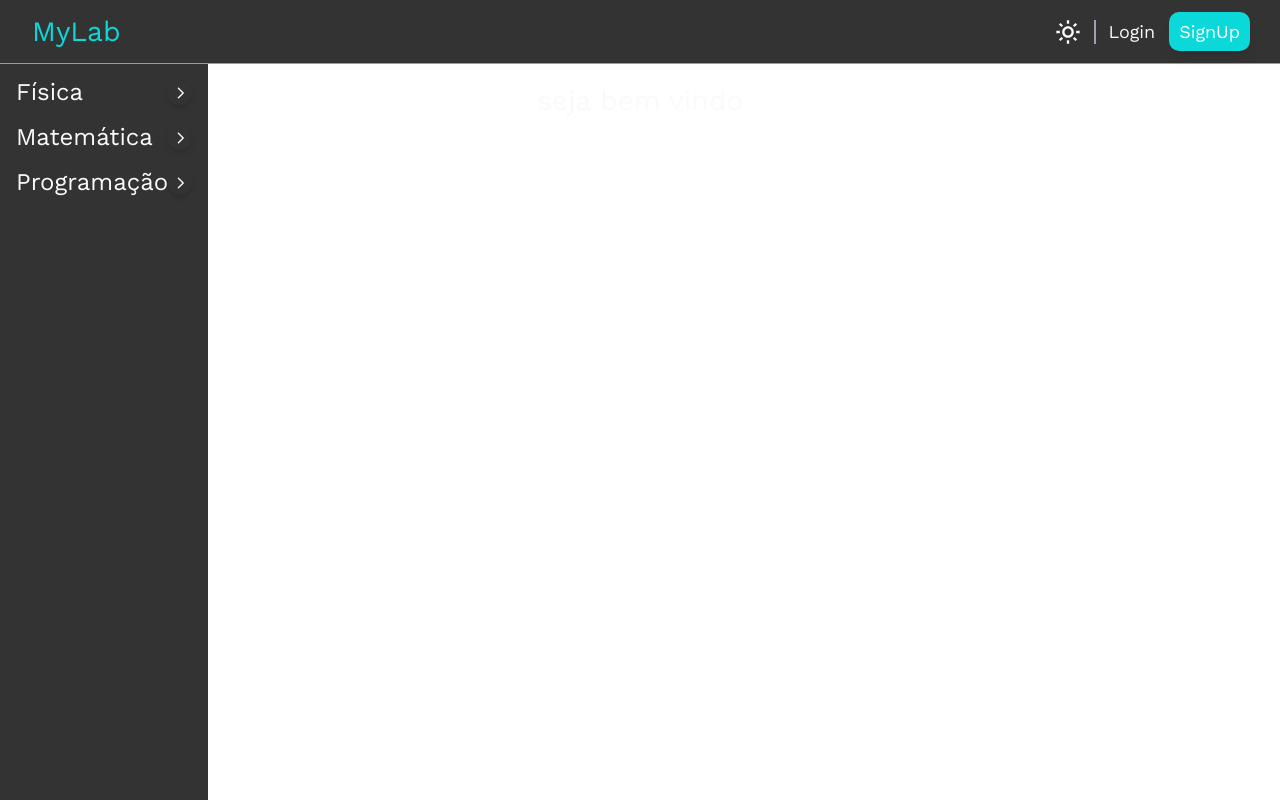
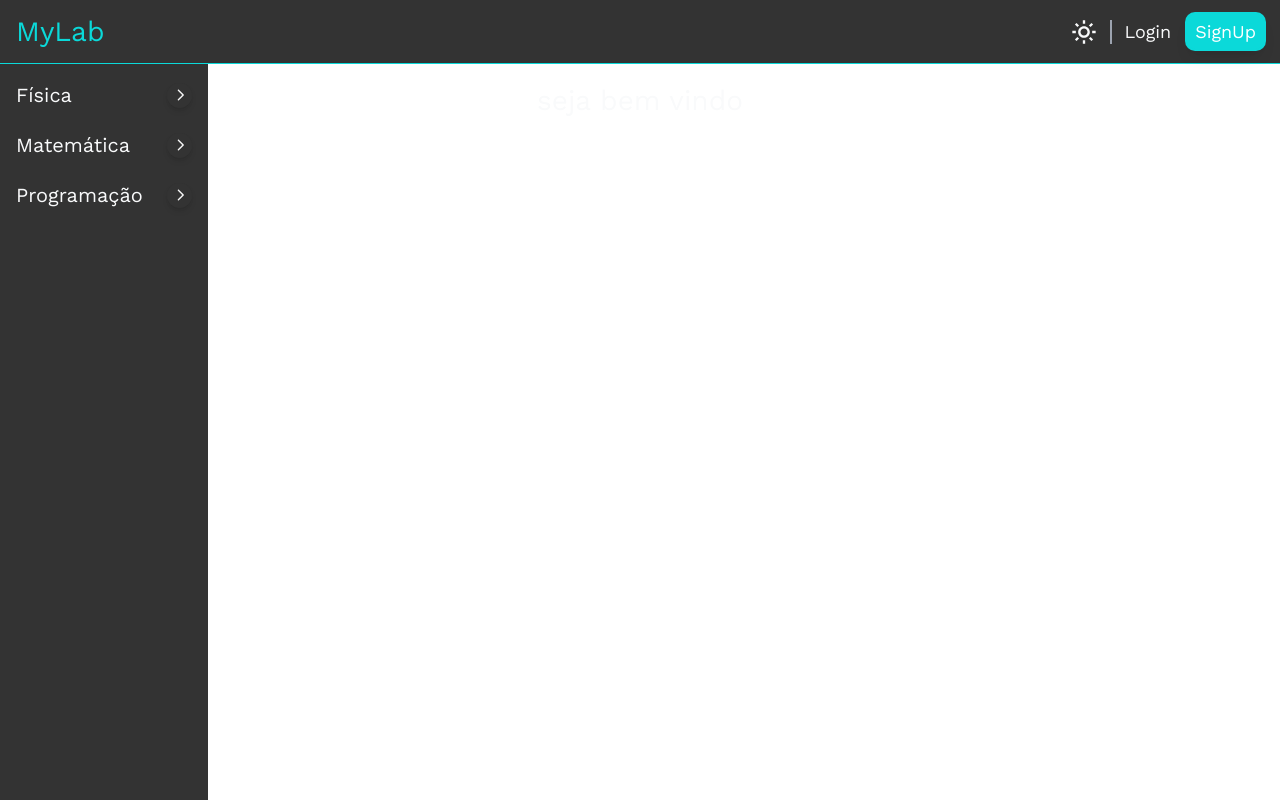
Before and after one commit to EnzoSylvestrin/MyLab, a Next.js app: page / in a window 1280 px wide. Built offline with nearby package versions, Linux system fonts and the light colour scheme.

Commit message:
Adicionando animação no dropdown do menu

```diff
--- a/package.json
+++ b/package.json
@@ -18,6 +18,7 @@
     "@types/react": "18.0.28",
     "@types/react-dom": "18.0.11",
     "clsx": "^1.2.1",
+    "framer-motion": "^10.0.1",
     "next": "13.2.1",
     "react": "18.2.0",
     "react-dom": "18.2.0",
--- a/src/Components/Header/Header.tsx
+++ b/src/Components/Header/Header.tsx
@@ -17,7 +17,7 @@ export const Header = ({ user, onLogin, onLogout, onCreateAccount, setTheme }: H
 
   return (
     <header>
-      <nav className='w-full min-h-[60px] h-[8vh] py-3 px-8 flex items-center justify-between border-b-[1px] border-b-secondary bg-grayMain dark:bg-blackMain '>
+      <nav className='w-full min-h-[60px] h-[8vh] py-3 px-4 flex items-center justify-between border-b-[1px] border-b-secondary bg-grayMain dark:bg-blackMain '>
         <Link href='#' size='md' text='MyLab' underlineOnHover={false} title />
         <div className='flex items-center justify-center'>
           <Theme setTheme={setTheme} />
--- a/src/Components/ToggleBar/ContainerExpand/ExpandCard.tsx
+++ b/src/Components/ToggleBar/ContainerExpand/ExpandCard.tsx
@@ -5,7 +5,8 @@ import * as Collapsible from '@radix-ui/react-collapsible';
 import { IconType } from 'react-icons/lib';
 import { RxCaretRight, RxCaretDown } from 'react-icons/rx';
 
-import { Heading } from '@/Components/Heading/Heading';
+import { motion } from 'framer-motion';
+
 import { Text } from '@/Components/Text/Text';
 import { Icon } from '@/Components/Icon/Icon';
 
@@ -20,7 +21,7 @@ type ExpandCardProps = {
     subTitles: CardItem[],
 }
 
-export const ExpandCard = ({title, subTitles} : ExpandCardProps) => {
+export const ExpandCard = ({ title, subTitles }: ExpandCardProps) => {
 
     const [open, setOpen] = useState(false);
 
@@ -29,34 +30,34 @@ export const ExpandCard = ({title, subTitles} : ExpandCardProps) => {
     return (
         <Collapsible.Root className='w-full' open={open} onOpenChange={setOpen}>
             <div className='flex items-center justify-between'>
-                <TitleContainer item={title}/>
+                <TitleContainer item={title} />
                 <Collapsible.Trigger asChild>
                     <button className="rounded-full h-[25px] w-[25px] inline-flex items-center justify-center text-blackMain shadow-md data-[state=closed]:bg-grayMain transition-colors duration-150 dark:data-[state=closed]:bg-blackMain dark:text-grayMain">
                         {open ? <RxCaretDown size={IconSize} /> : <RxCaretRight size={IconSize} />}
                     </button>
                 </Collapsible.Trigger>
             </div>
-            <Collapsible.Content>
-                <div className='flex flex-col items-center pl-1 border-l-[1px] border-l-secondary mt-1'>
-                    {
-                        subTitles.map(subTitle => {
+            <motion.div
+                className='overflow-hidden'
+                initial={{ height: 0 }}
+                animate={{ height: open ? 'auto' : 0 }}
+                transition={{ duration: 0.4 }}
+            >
+                <div className='flex flex-col items-center pl-1 border-l-[1px] border-l-secondary mt-2'>
+                    {subTitles.map((subTitle) => {
                         return (
-                                <div className='cursor-pointer w-full p-1 hover:bg-[rgba(10,_10,_10,_0.35)]'>
+                            <div className='cursor-pointer w-full p-1 hover:bg-[rgba(10,_10,_10,_0.35)]' key={subTitle.link}>
                                 <TitleContainer item={subTitle} />
                             </div>
-                            )
-                        })
-                    }
+                        );
+                    })}
                 </div>
-            </Collapsible.Content>
+            </motion.div>
         </Collapsible.Root>
     );
 }
 
-const TitleContainer = ({item} : {item: CardItem}) => {
-
-    const CompText = item.link != null ? Text : Heading;
-
+const TitleContainer = ({ item }: { item: CardItem }) => {
     return (
         <div className='flex gap-1 items-center'>
             {
@@ -66,9 +67,9 @@ const TitleContainer = ({item} : {item: CardItem}) => {
                     :
                     ''
             }
-            <CompText size='sm' className="leading-[25px]">
+            <Text size={item.link != null ? 'sm' : 'lg'}>
                 {item.text}
-            </CompText>
+            </Text>
         </div>
     );
 }
```
Also changed, not shown: 1 other file (tests, documents, lock files or other folders). Lines whose indentation alone changed are shown as unchanged.
